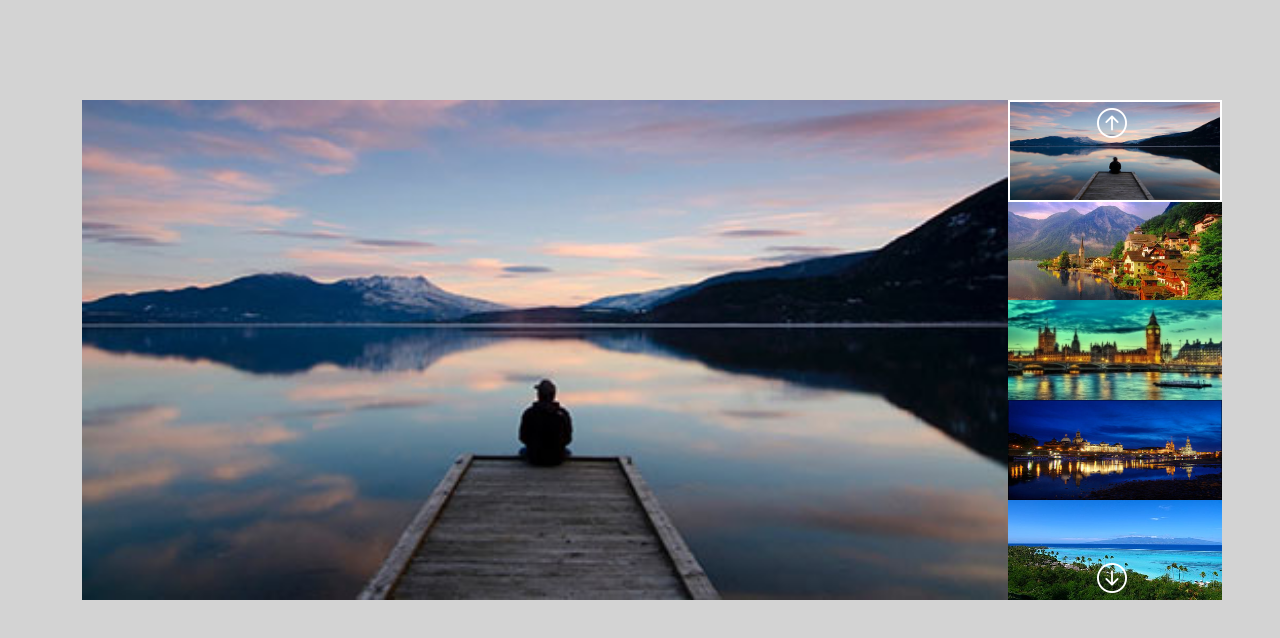
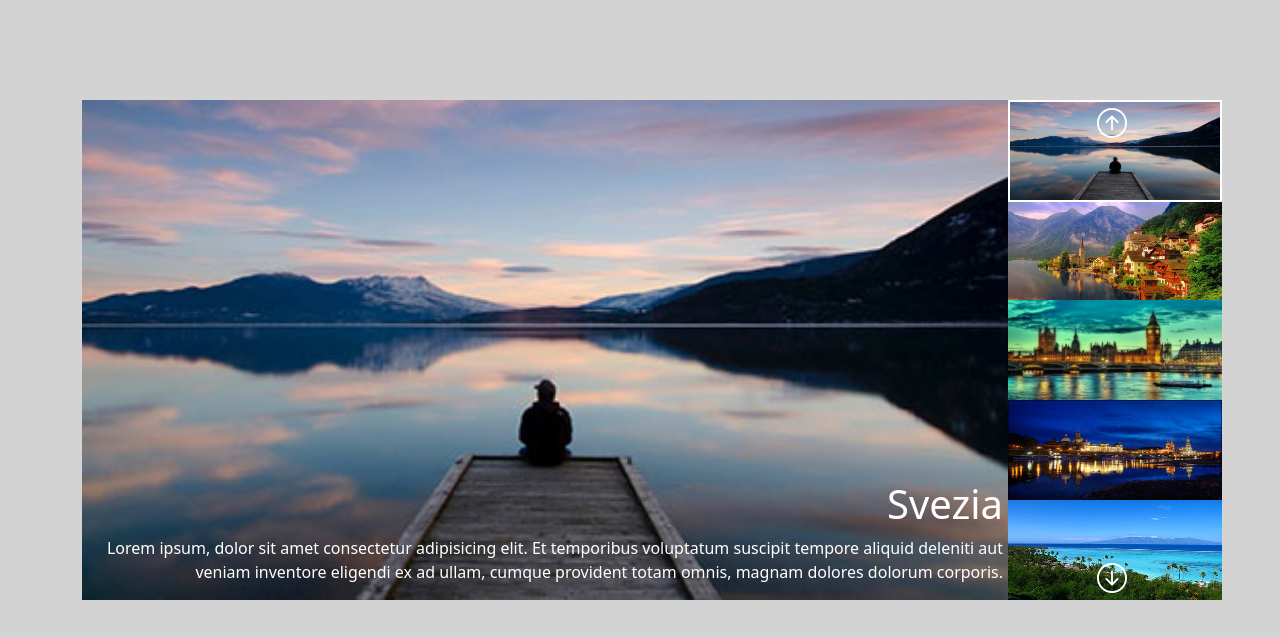
Before and after one commit to LorenzoBernardini88/js-array-carousel, a plain HTML site: page index.html in a window 1280 px wide. Drawn offline with nearby package versions, Linux system fonts and the light colour scheme.

Commit message:
aggiungo testo

```diff
--- a/myscript.js
+++ b/myscript.js
@@ -28,6 +28,10 @@ const leftImagesContainer = document.querySelector('.ms_anteprima');
 for(let count=0; count<items.length; count++)
 {
     leftImagesContainer.innerHTML += `<div class=" ms_left_img " id="sx_img_${count}">
+        <div class="img_testo">
+            <h1>${title[count]}</h1>
+            <p>${text[count]}</p>
+        </div>
         <img src="${items[count]}">
     </div>`
 }
@@ -72,7 +76,7 @@ prev.addEventListener('click',function(){
 
     idIncrem--;
 
-    if(idIncrem < 0 ){
+    if(idIncrem < 0){
         idIncrem = 4;
     }
 
--- a/mystyle.css
+++ b/mystyle.css
@@ -14,6 +14,7 @@ body{
     height: 100%;
 }
 .ms_left_img{
+    position: relative;
     display: none;
     height: 100%;
 }
@@ -57,6 +58,17 @@ a{
     font-size: 30px;
 }
 
+/* cornice dinamica */
 .border_active{
     border: solid 2px white;
 }
+
+/* testo dinamico img sinistra */
+.img_testo{
+    color: white;
+    position: absolute;
+    text-align:right;
+    margin: 0 5px;
+    right: 0;
+    bottom: 0;
+}
```
Also changed, not shown: index.html (+2 -0 lines).
